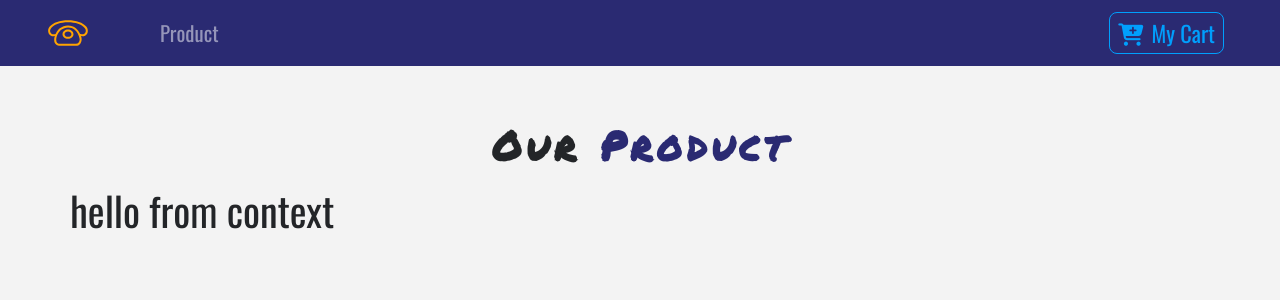
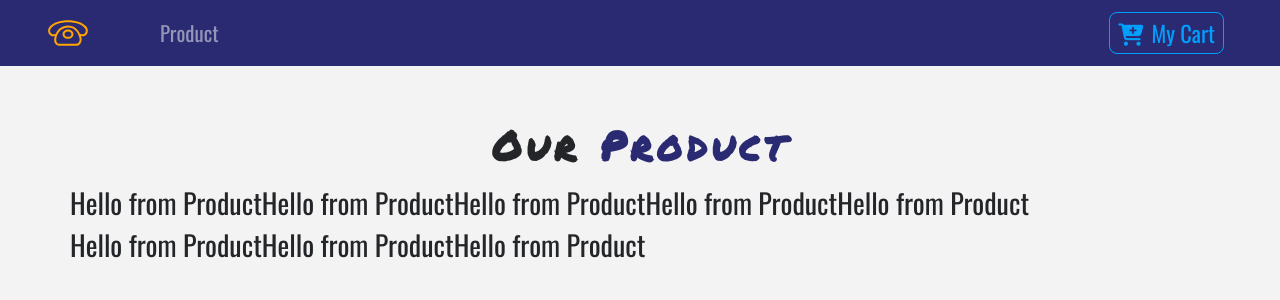
Before and after one commit to yagoubigithub/store-recording, a React (Create React App) app: page / in a window 1280 px wide. Shown: the top 300 px of the page. Built offline with nearby package versions, Linux system fonts and the light colour scheme.

Commit message:
done with ProductList

```diff
--- a/src/components/ProductList.js
+++ b/src/components/ProductList.js
@@ -2,14 +2,12 @@ import React, { Component } from 'react'
 import Product from './Product';
 import Title from './Title';
 
-import {storeProducts} from '../data';
+
 import { ProductConsumer } from '../context';
 export default class ProductList extends Component {
-    state= {
-        products : storeProducts
-    }
+
     render() {
-        console.log(storeProducts);
+
         return (
           <React.Fragment>
               <div className="py-5">
@@ -19,7 +17,9 @@ export default class ProductList extends Component {
                       <div className="row">
                       <ProductConsumer>
                           {(value)=>{
-                              return <h1>{value}</h1>
+                             return value.products.map(product=>{
+                                 return (<Product product={product}  key={product.id}/>)
+                             })
                           }}
                       </ProductConsumer>
                        </div>
--- a/src/context.js
+++ b/src/context.js
@@ -1,11 +1,22 @@
 import React, { Component } from 'react'
 
-
+import {storeProducts, detailProduct} from './data';
 const ProductContext = React.createContext();
 export default class ProductProvider extends Component {
+    state= {
+        products : storeProducts,
+        detailProduct :detailProduct
+    }
+    handleDetail = ()=>{
+
+    }
+    addToCart = ()=>{
+
+    }
     render() {
         return (
-            <ProductContext.Provider value="hello from context">
+            <ProductContext.Provider value={{...this.state,
+            handleDetail :this.handleDetail,addToCart :this.addToCart}}>
             {this.props.children}
 
             </ProductContext.Provider>
```
